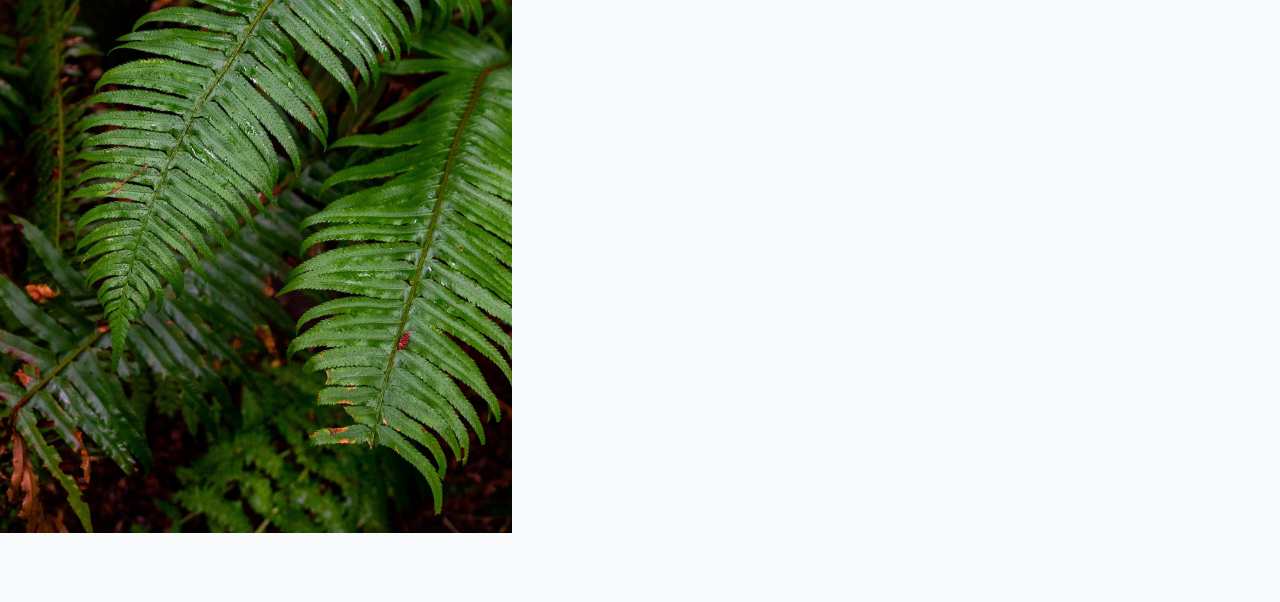
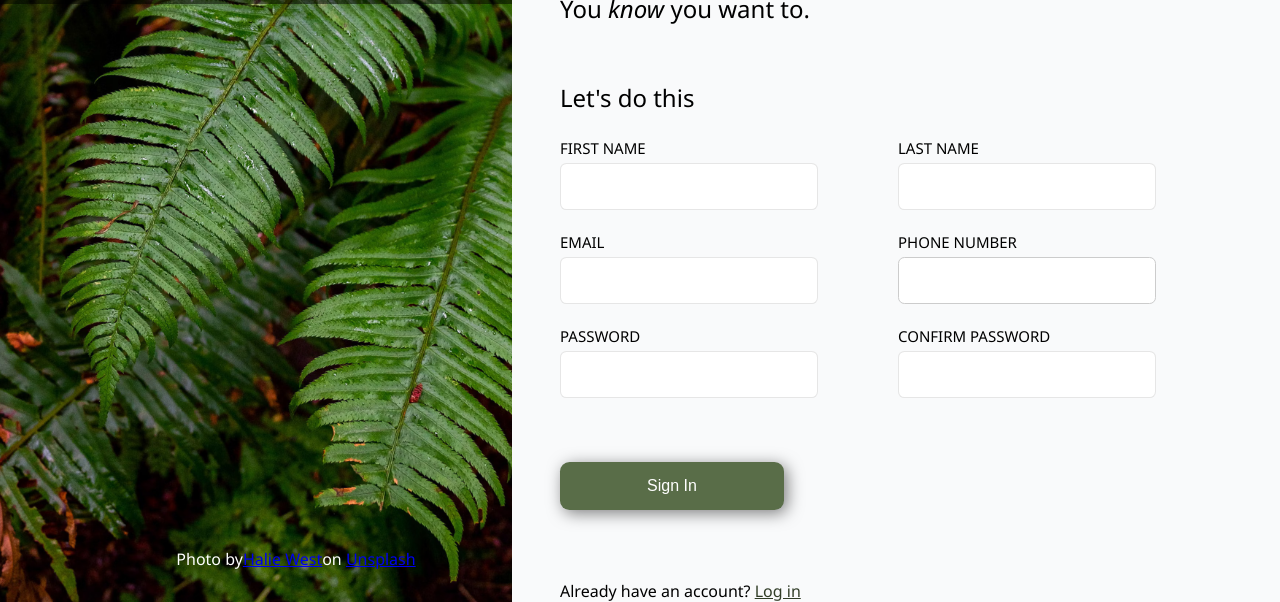
Before and after one commit to fed26sto-fundamentals/sign-up-form-odai-dh, a plain HTML site: page index.html in a window 1280 px wide. Shown: the part 267-869 px from the top of the page. Before the commit the page ends 800 px from the top, so only its background shows below. Drawn offline with Linux system fonts and the light colour scheme.

Commit message:
css need more love

```diff
--- a/index.html
+++ b/index.html
@@ -1,17 +1,97 @@
 <!DOCTYPE html>
 <html lang="en">
+
 <head>
     <meta charset="UTF-8">
     <meta name="viewport" content="width=device-width, initial-scale=1.0">
-    <link href="styles.css" rel="stylesheet"/>
+    <link href="styles.css" rel="stylesheet" />
     <title>Document</title>
 </head>
+
 <body>
     <div class="leftSide">
         <div class="odinLogo">
             <img src="/img/odin-lined.png" alt="odin logo">
-            <h1>ODIN</h1>
+            <p>ODIN</p>
+        </div>
+        <div class="leftSideFoot">
+            <p>Photo by<a href="https://unsplash.com/@haliewestphoto">Halie West</a>on <a
+            href="https://unsplash.com/@haliewestphoto">Unsplash</a></p>
+
         </div>
     </div>
+
+
+
+
+
+
+    <div class="rightSide">
+        <div class="textR">
+            <p>This is not a real online service! You know you need something like this in your life to help you realize
+                your deepest dreams. Sign up <em>now</em> to get started.</p>
+        </div>
+        <div class="textRs">
+            <p> You <em>know</em> you want to.</p>
+        </div>
+
+        <div class="form">
+            <form>
+
+                <div class="formTitle">
+                    <p>Let's do this</p>
+                </div>
+
+
+
+
+
+                <div class="formStart">
+                    <div class="cill1">
+                        <div class="firstN">
+                            <label for="firstN">FIRST NAME</label>
+                            <input type="text" id="firstN" class="required" name="firstName" required>
+                            <span class="error-message" aria-live="polite">First Name is required</span>
+                        </div>
+                        <div class="emailIn">
+                            <label for="emailIn">EMAIL</label>
+                            <input type="email" id="emailIn" class="required" name="email" required>
+                            <span class="error-message" aria-live="polite">Email is required</span>
+                        </div>
+                        <div class="passwordIn">
+                            <label for="passwordIn">PASSWORD</label>
+                            <input type="password" id="passwordIn" class="required" name="password" required>
+                            <span class="error-message" aria-live="polite">Password is required</span>
+                        </div>
+                    </div>
+                    <div class="cill2">
+                        <div class="lastN">
+                            <label for="lastN">LAST NAME</label>
+                            <input type="text" id="lastN" class="required" name="lastName" required>
+                            <span class="error-message" aria-live="polite">Last Name is required</span>
+                        </div>
+                        <div class="nummber">
+                            <label for="number">PHONE NUMBER</label>
+                            <input type="tel" id="number" class="required" name="phoneNumber">
+                            <span class="error-message" aria-live="polite">Phone Number is required</span>
+                        </div>
+                        <div class="passwordCon">
+                            <label for="passwordCon">CONFIRM PASSWORD</label>
+                            <input type="password" id="passwordCon" class="required" name="confirmPassword" required>
+                            <span class="error-message" aria-live="polite">Password do Not match</span>
+                        </div>
+                    </div>
+                </div>
+        </div>
+                <div class="submtion">
+                    <button id="forSubmtion"> Sign In</button>
+                    <div id="forSubmtionError"></div>
+                    <p>
+                        Already have an account? <a href="">Log in</a>
+                    </p>
+                </div>
+            </form>
+    </div>
 </body>
+
 </html>
--- a/styles.css
+++ b/styles.css
@@ -39,9 +39,139 @@ body {
     height: 100%;
 }
 
-.odinLogo h1{
+.odinLogo p{
     color: white;
     font-size: 80px;
     font-family: 'NorseBold', sans-serif;
+}
 
+
+.leftSideFoot {
+    display: flex;
+    justify-self: center;
+    position: relative;
+    bottom: -41vh;
+    left: 5vh;
 }
+.leftSideFoot p{
+    color: white;
+}
+.leftSideFoot a:visited{
+    color: rgb(72, 72, 158);
+}
+.leftSideFoot a:hover{
+    color: rgb(89, 53, 122);
+    transition: 0.5s;
+}
+
+
+
+
+.rightSide{
+    display: flex;
+    flex-direction: column;
+    gap: 2rem;
+}
+.rightSide > div{
+    padding-left: 3rem;
+}
+
+.rightSide > div > p{
+    margin-top: 0;
+    margin-bottom: 0;
+}
+
+.textR, .textRs, .formTitle {
+    font-size: 1.5rem;
+}
+.textR {
+    margin-top: 8rem;
+}
+.formStart {
+    display: flex;
+    justify-content: left;
+    gap: 5rem;
+}
+.formStart div{
+    display: flex;
+    flex-direction: column;
+    gap: 1.4rem;
+}
+.formStart > div {
+    margin-bottom: 2rem;
+}
+.formStart div div label{
+    font-size: 15px;
+}
+
+
+
+
+.error-message {
+    display: none;
+    color: #d30c34; /* Red text for errors */
+    font-size: 12px;
+    margin-top: -5px;
+}
+input:valid {
+    border: 1px solid #056254;
+}
+
+input:not(:focus):invalid {
+    border: 1px solid rgba(128, 128, 128, 0.2); /* Neutraler grauer Rand */
+}
+
+input:invalid {
+    border: 1px solid red;
+}
+
+input:not(:focus):invalid + .error-message {
+    display: none;
+}
+
+input:invalid + .error-message {
+    display: block;
+    margin-top: 4px;
+}
+
+
+
+
+.formStart div div input {
+    height: 1.8rem;
+    width: 15rem;
+    border: 1px solid #ccc;
+    border-radius: 0.4rem;
+    outline: none;
+    padding: 0.5rem;
+    font-size: 18px;
+}
+.formStart div div {
+    display: flex;
+    flex-direction: column;
+    gap: 0.3rem;
+}
+.submtion {
+    display: flex;
+    flex-direction: column;
+    gap: 2.2rem
+}
+
+.submtion a {
+    color: #596D48;
+}
+.submtion a:visited {
+    color: #313d27;
+}
+
+#forSubmtion {
+    cursor: pointer;
+    height: 3rem;
+    width: 14rem;
+    background-color: #596D48;
+    color: white;
+    font-size: 16px;
+    border: 0px;
+    border-radius: 0.6rem;
+    box-shadow: 0.2rem 0.2rem 1rem rgba(0, 0, 0, 0.5);
+}
```
Also changed, not shown: img/green.avif (deleted).
